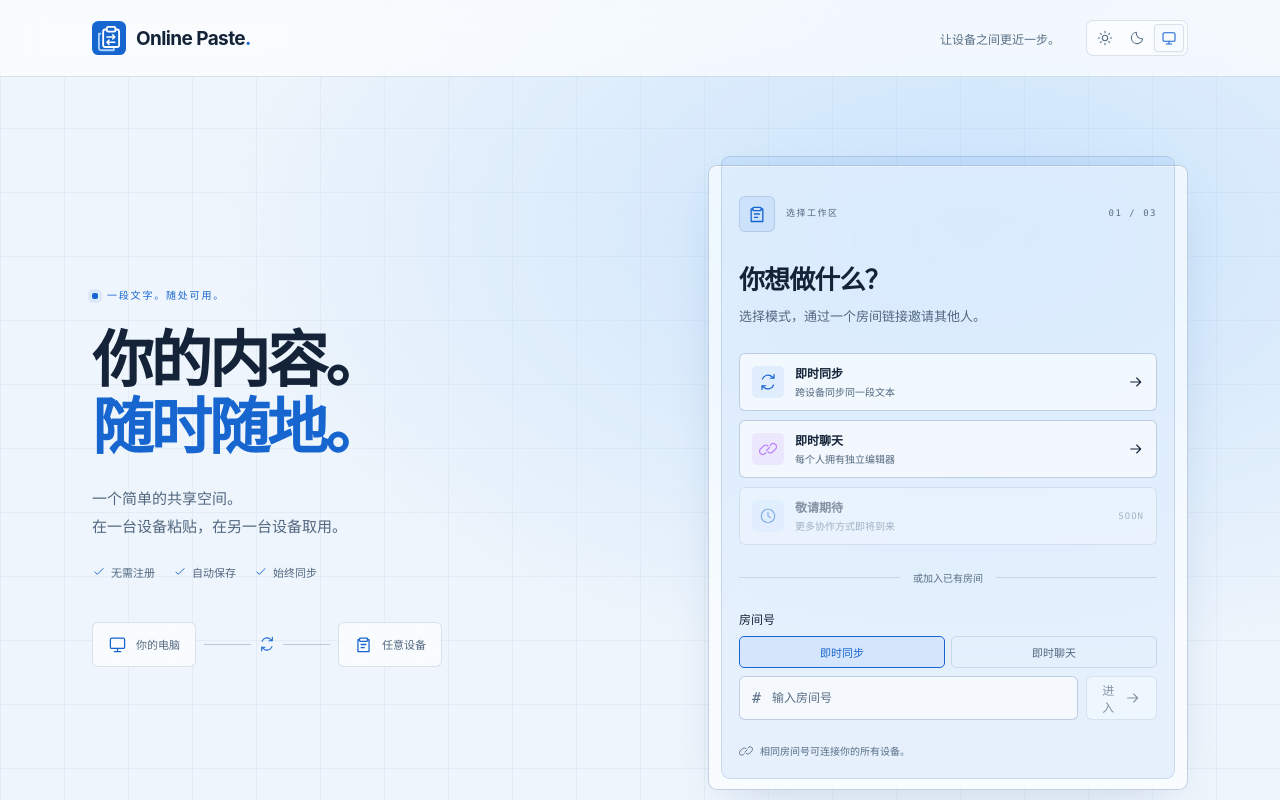
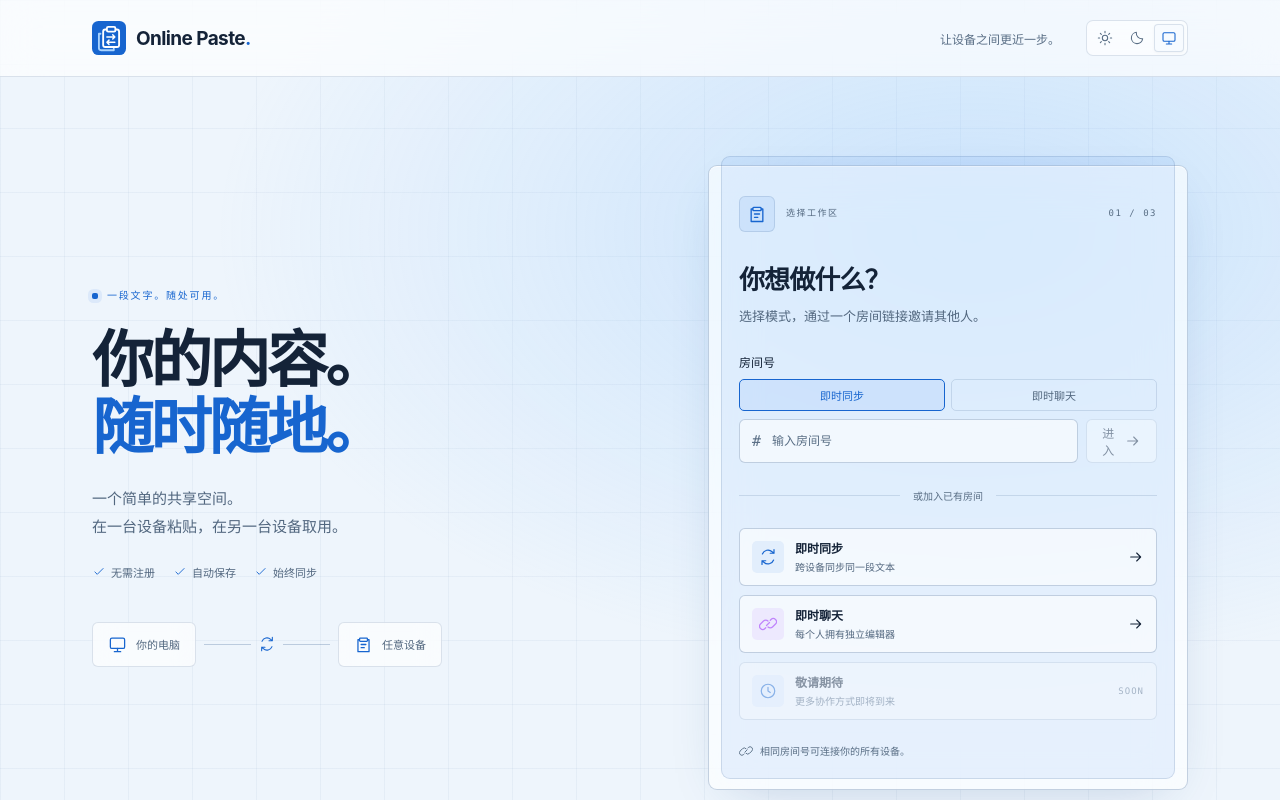
Before and after one commit to longyq20/online-paste, a Next.js app: page / in a window 1280 px wide. Shown: the top 800 px of the page. Built offline with nearby package versions, Linux system fonts and the light colour scheme.

Commit message:
fix: restore sync status and separate room entry modes

```diff
--- a/app/page.module.css
+++ b/app/page.module.css
@@ -117,7 +117,13 @@
   backdrop-filter: blur(24px) saturate(150%);
   -webkit-backdrop-filter: blur(24px) saturate(150%);
   box-shadow: var(--shadow);
+  display: flex;
+  flex-direction: column;
 }
+.workspace .joinForm { order: 2; }
+.workspace .divider { order: 3; }
+.workspace .modeButtons { order: 4; }
+.workspace .cardNote { order: 5; }
 
 .workspace::before  {
   content: '';
```
Also changed, not shown: app/room/[roomId]/page.tsx (+4 -3 lines).
